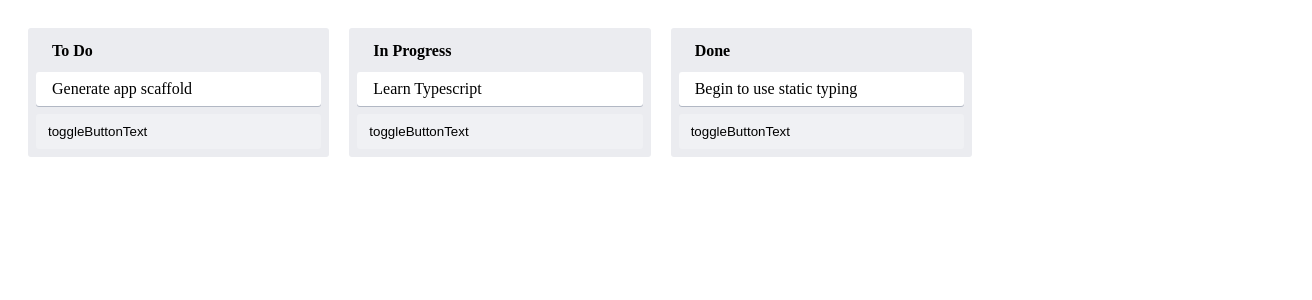
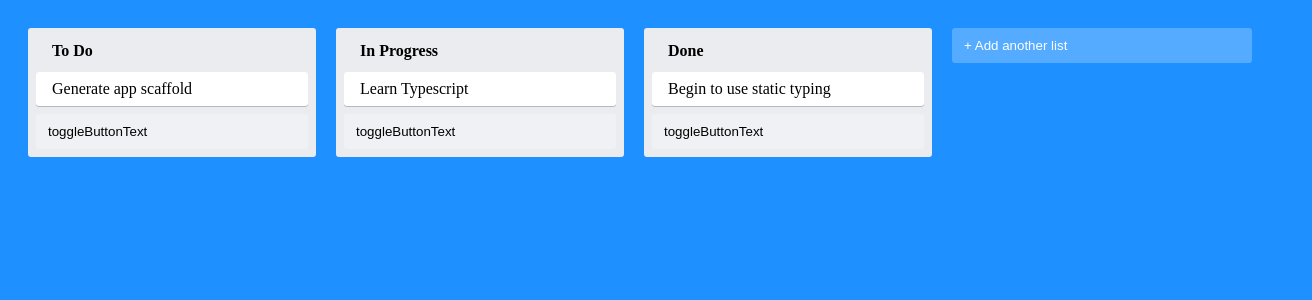
Before and after one commit to sanykos/trello-clone, a React (Create React App) app: page / in a window 1280 px wide. Shown: the top 300 px of the page, 1312 px wide, since content can reach past the window. Built offline with nearby package versions, Linux system fonts and the light colour scheme.

Commit message:
drag item Column

```diff
--- a/src/components/Column/index.tsx
+++ b/src/components/Column/index.tsx
@@ -1,17 +1,24 @@
-import { FC } from 'react';
+import { FC, useRef } from 'react';
 import { AddNewItem } from '../AddNewItem';
 import { Card } from '../Card';
 import { useAppState } from '../../state/AppStateContext';
 import { addTask } from '../../state/actions';
+import { useItemDrag } from '../../utils/useItemDrag';
 import { ColumnProps } from './interfaces';
 import { ColumnContainerStyled, ColumnTitleStyled } from './styles';
 
 export const Column: FC<ColumnProps> = ({ id, text }) => {
-    const { getTasksByListId, dispatch } = useAppState();
+    const { draggedItem, getTasksByListId, dispatch } = useAppState();
+    const ref = useRef<HTMLDivElement>(null);
     const tasks = getTasksByListId(id);
+
+    console.log('draggedItem', draggedItem);
+
+    const { drag } = useItemDrag({ type: 'COLUMN', id, text });
+    drag(ref);
     console.log(tasks);
     return (
-        <ColumnContainerStyled>
+        <ColumnContainerStyled ref={ref}>
             <ColumnTitleStyled>{text}</ColumnTitleStyled>
             {tasks.map((task) => (
                 <Card key={task.id} id={task.id} text={task.text} />
--- a/src/index.css
+++ b/src/index.css
@@ -11,3 +11,7 @@ body,
 #root {
     height: 100%;
 }
+
+body {
+    background-color: dodgerblue;
+}
--- a/src/index.tsx
+++ b/src/index.tsx
@@ -4,6 +4,8 @@ import { DndProvider } from 'react-dnd';
 import { HTML5Backend as Backend } from 'react-dnd-html5-backend';
 import { AppContainer } from './App';
 import { AppStateProvider } from './state/AppStateContext';
+
+import './index.css';
 
 ReactDOM.render(
     <React.StrictMode>
```
